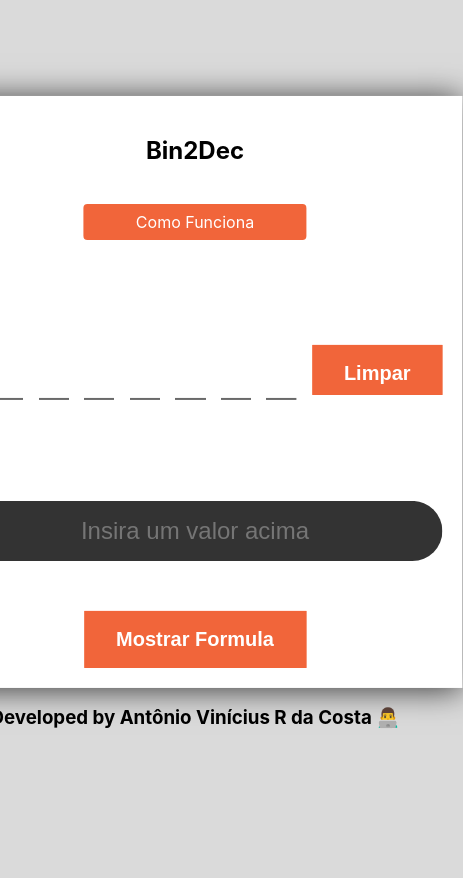
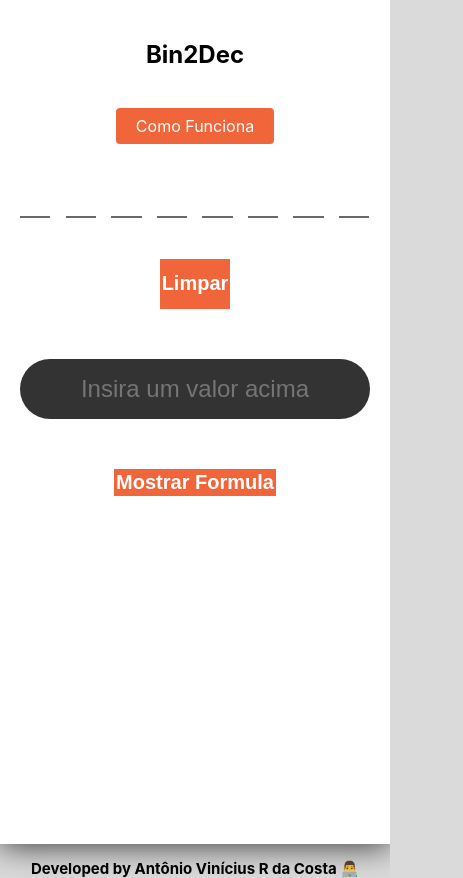
Before and after one commit to antonvinicius/bin2dec, a React (Create React App) app: page / in a window 390 px wide. Shown: the whole page, 463 px wide, since content can reach past the window. Before the commit the page ends 844 px from the top, so only its background shows below. Built offline with nearby package versions, Linux system fonts and the light colour scheme.

Commit message:
Fix screen for mobile users

```diff
--- a/src/Components/BinaryInput.js
+++ b/src/Components/BinaryInput.js
@@ -45,7 +45,7 @@ class BinaryInput extends React.Component {
         return (
             <div>
                 {/* Inputs for binary and decimal value */}
-                <div style={{display: 'flex', justifyContent: 'center', alignContent: 'center', alignItems: 'center'}}>
+                <div className="inputGroup">
                     <input
                         id="binaryInput"
                         type="text"
--- a/src/Components/Footer.js
+++ b/src/Components/Footer.js
@@ -2,7 +2,7 @@ import React from "react"
 
 function Footer() {
     return (
-        <h3 style={{textAlign: 'center'}}>Developed by Antônio Vinícius R da Costa <span role="img" aria-label="programmer">👨‍💻</span></h3>
+        <h3 className="footer" style={{textAlign: 'center'}}>Developed by Antônio Vinícius R da Costa <span role="img" aria-label="programmer">👨‍💻</span></h3>
     )
 }
 
--- a/src/index.css
+++ b/src/index.css
@@ -88,6 +88,11 @@ body {
 }
 
 @media(max-width: 600px) {
+  .app{
+    width: 100%;
+    height: 100%;
+  }
+
   .box {
     width: 100%;
     height: 100%;
@@ -97,6 +102,29 @@ body {
   .decimal-input {
     font-size: 24px;
   }
+  .btn {
+    padding: 0 !important;
+  }
+  .footer {
+    font-size: 15px;
+  }
+  .inputGroup{
+    flex-direction: column !important;
+  }
+  .inputGroup button {
+    margin-top: -60px;
+    margin-bottom: 50px;
+  }
+  #binaryInput {
+    margin-top: 15px;
+  }
+}
+
+.inputGroup{
+  display: flex;
+  justify-content: center;
+  align-content: center;
+  align-items: center;
 }
 
 .formula {
```
